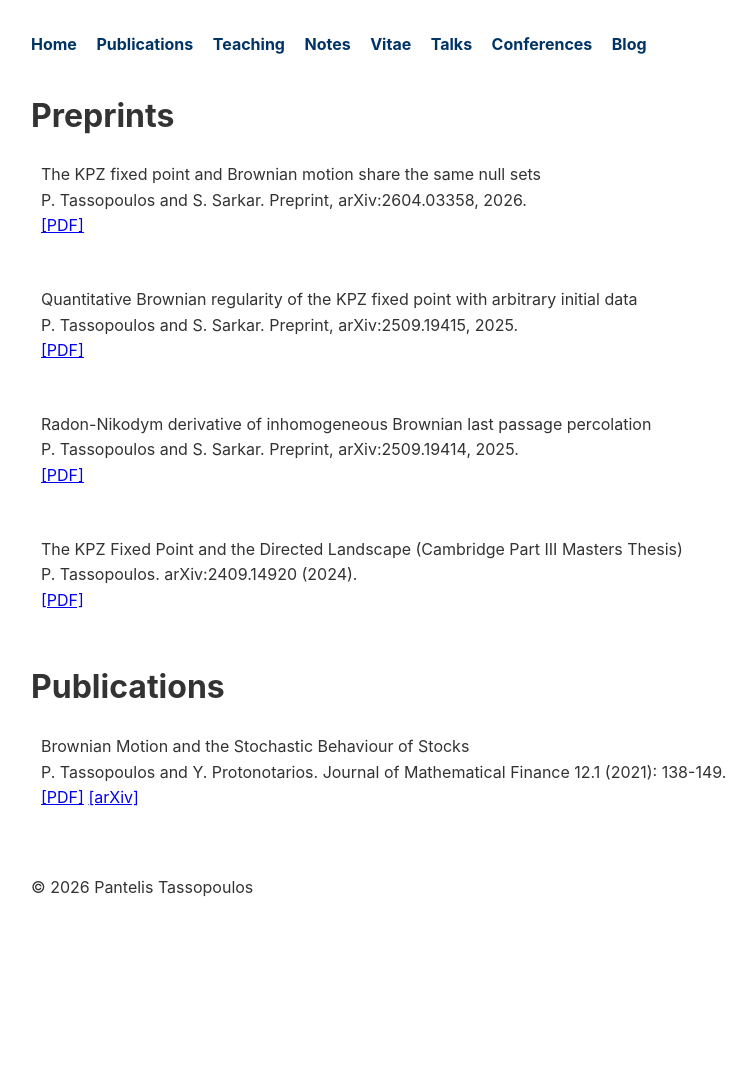
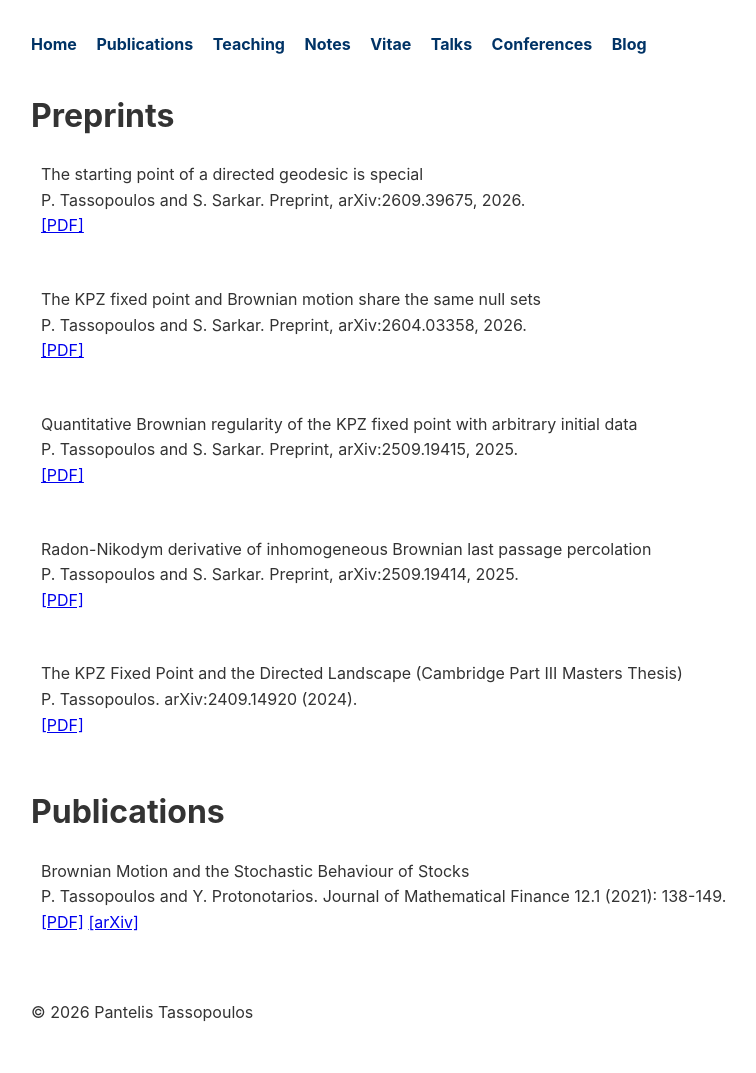
Before and after one commit to PantelisTass/PantelisTass.github.io, a Jekyll site: the page built from publications.md, in a window 1280 px wide. Shown: the whole page, without its empty margins (209-965 px from the left). Built offline with Jekyll 4.4.1, drawn with Linux system fonts in a browser that asks for light colours; before the commit the page ends 948 px from its top, so only the background shows below that.

Commit message:
geod_start_special

```diff
--- a/publications.md
+++ b/publications.md
@@ -6,6 +6,14 @@ permalink: /publications/
 
 <div class="content-card">
   <h1>Preprints</h1>
+
+  <div class="item">
+    <div class="pub-title">The starting point of a directed geodesic is special</div>
+    <div class="pub-citation">P. Tassopoulos and S. Sarkar. Preprint, arXiv:2609.39675, 2026.</div>
+    <div class="pub-links">
+    <a href="https://arxiv.org/pdf/2609.39675">[PDF]</a>
+    </div>
+  </div>
 
   <div class="item">
     <div class="pub-title">The KPZ fixed point and Brownian motion share the same null sets</div>
```
